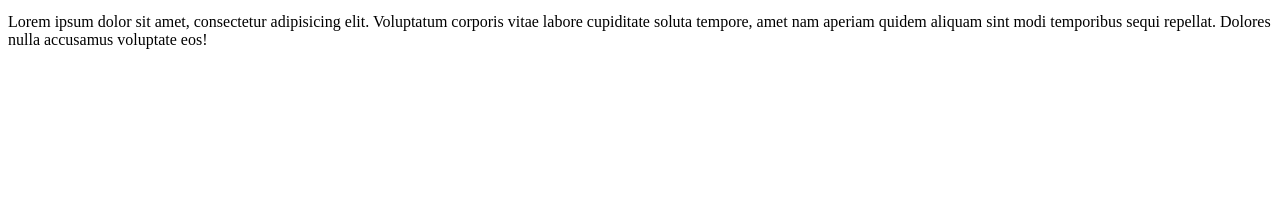
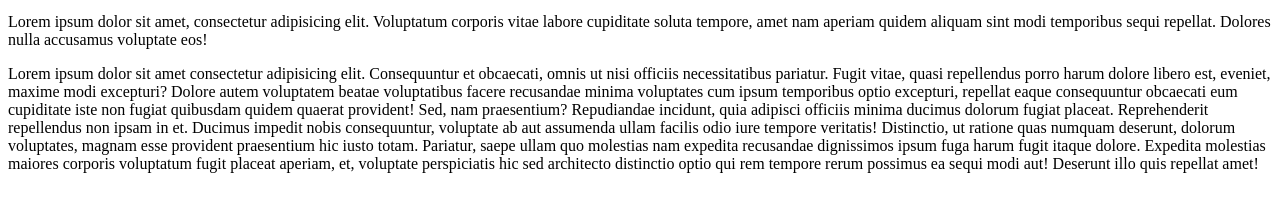
Before and after one commit to NicoKuntz/PrimerTrabajo, a plain HTML site: page index.html in a window 1280 px wide. Shown: the part 137-348 px from the top of the page. Drawn offline with Linux system fonts and the light colour scheme.

Commit message:
hice cambios

```diff
--- a/index.html
+++ b/index.html
@@ -11,5 +11,10 @@
     <p>Lorem ipsum dolor sit amet consectetur adipisicing elit. Debitis ullam nemo veniam earum possimus adipisci suscipit quidem, dolore a soluta nam dolorum facere at sit nihil repudiandae et quisquam id!
     Distinctio atque totam architecto, facilis eaque explicabo ullam iusto commodi ratione autem et, delectus soluta similique voluptatem! Autem sunt sit mollitia quo at voluptates dicta illum quidem temporibus commodi. Reprehenderit?</p>
     <p>Lorem ipsum dolor sit amet, consectetur adipisicing elit. Voluptatum corporis vitae labore cupiditate soluta tempore, amet nam aperiam quidem aliquam sint modi temporibus sequi repellat. Dolores nulla accusamus voluptate eos!</p>
+    <p>Lorem ipsum dolor sit amet consectetur adipisicing elit. Consequuntur et obcaecati, omnis ut nisi officiis necessitatibus pariatur. Fugit vitae, quasi repellendus porro harum dolore libero est, eveniet, maxime modi excepturi?
+    Dolore autem voluptatem beatae voluptatibus facere recusandae minima voluptates cum ipsum temporibus optio excepturi, repellat eaque consequuntur obcaecati eum cupiditate iste non fugiat quibusdam quidem quaerat provident! Sed, nam praesentium?
+    Repudiandae incidunt, quia adipisci officiis minima ducimus dolorum fugiat placeat. Reprehenderit repellendus non ipsam in et. Ducimus impedit nobis consequuntur, voluptate ab aut assumenda ullam facilis odio iure tempore veritatis!
+    Distinctio, ut ratione quas numquam deserunt, dolorum voluptates, magnam esse provident praesentium hic iusto totam. Pariatur, saepe ullam quo molestias nam expedita recusandae dignissimos ipsum fuga harum fugit itaque dolore.
+    Expedita molestias maiores corporis voluptatum fugit placeat aperiam, et, voluptate perspiciatis hic sed architecto distinctio optio qui rem tempore rerum possimus ea sequi modi aut! Deserunt illo quis repellat amet!</p>
 </body>
 </html>
```
